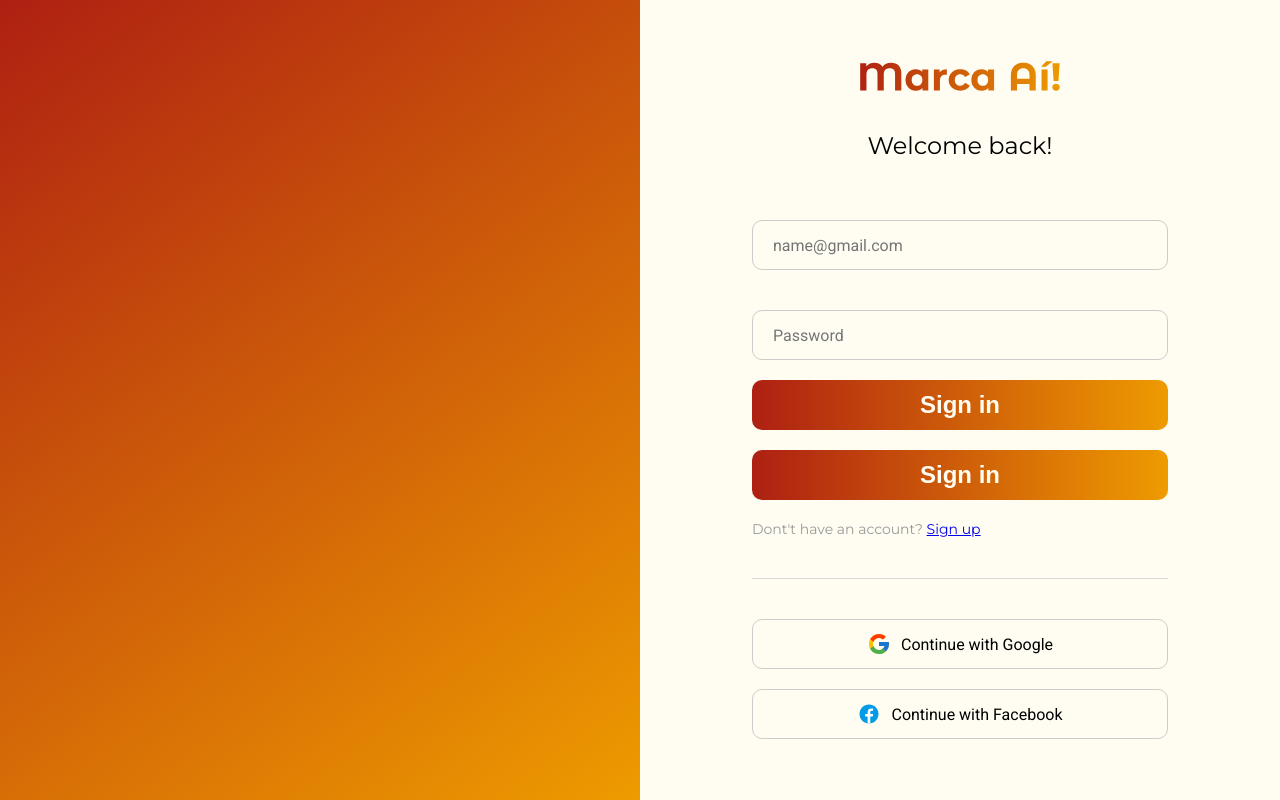
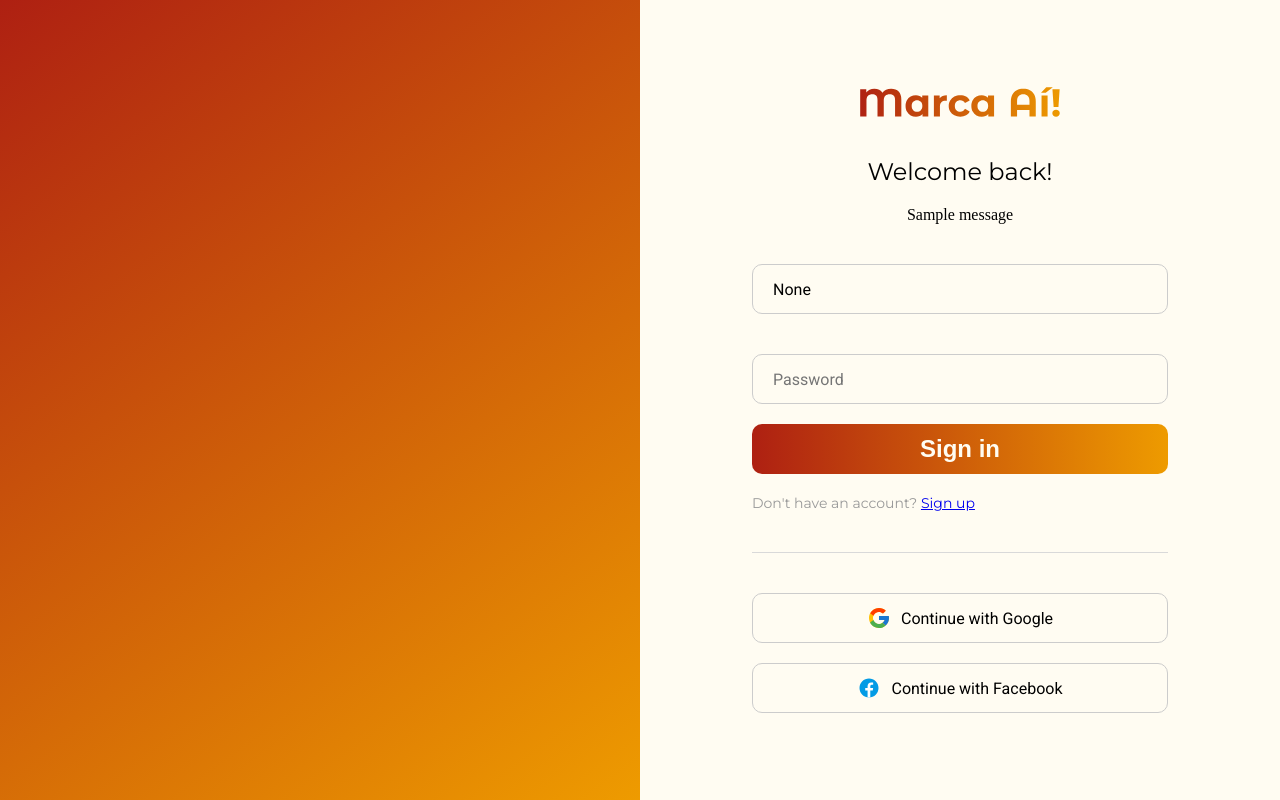
Before and after one commit to Gutobiel/Marca-ai, a Django app: template core/templates/login.html in a window 1280 px wide. Run offline with Django 5.2, Linux system fonts and the light colour scheme; the template is opened without the code that fills it: values that come from a table or form of the project are taken from there, others are empty; one stand-in notice (Sample message) is shown.

Commit message:
finalizando o envio de email o login começou a bugar

```diff
--- a/core/forms.py
+++ b/core/forms.py
@@ -1,13 +1,18 @@
-# core/forms.py
 from django import forms
 from django.contrib.auth.models import User
 
 class UserRegistrationForm(forms.ModelForm):
-    password = forms.CharField(widget=forms.PasswordInput, label="Password")
+    password1 = forms.CharField(widget=forms.PasswordInput)
+    password2 = forms.CharField(widget=forms.PasswordInput)
 
     class Meta:
         model = User
-        fields = ['username', 'email', 'password']
-        labels = {
-            'username': 'Name',
-        }
+        fields = ['username', 'email']
+
+    def clean_password2(self):
+        password1 = self.cleaned_data.get('password1')
+        password2 = self.cleaned_data.get('password2')
+
+        if password1 and password2 and password1 != password2:
+            raise forms.ValidationError("As senhas não coincidem.")
+        return password2
--- a/core/templates/login.html
+++ b/core/templates/login.html
@@ -1,14 +1,11 @@
 {% load static %}
 <!DOCTYPE html>
 <html lang="en">
-
 <head>
   <meta charset="UTF-8">
   <meta name="viewport" content="width=device-width, initial-scale=1.0">
   <title>MarcaAi! Login</title>
   <link rel="shortcut icon" href="{% static 'assets/images/T.png' %}" />
-  <link rel="shortcut icon" href="{% static 'assets/images/T.png' %}" />
-
   <link rel="stylesheet" href="{% static 'css/styleslogin.css' %}">
 </head>
 
@@ -16,27 +13,59 @@
   <div class="block1"></div>
   <div class="block2">
     <div class="container">
-      <img class="logo" src="{% static 'assets/img/Marca Aí! Logo.svg' %}" alt="">
+      <img class="logo" src="{% static 'assets/img/Marca Aí! Logo.svg' %}" alt="Logo">
       <h2 class="welcome">Welcome back!</h2>
+
+      <!-- Exibindo mensagens de erro -->
+      {% if messages %}
+        <div class="error-messages">
+          {% for message in messages %}
+            <p class="error">{{ message }}</p>
+          {% endfor %}
+        </div>
+      {% endif %}
+
+      <!-- Formulário de login -->
       <form action="{% url 'login' %}" method="post" id="form">
         {% csrf_token %}
-        <input class="input" type="email" name="email" placeholder="name@gmail.com" required>
+
+        <!-- Campo de E-mail -->
+        <input class="input" type="email" name="email" placeholder="name@gmail.com" required value="{{ form.email.value }}">
+
+        <!-- Campo de Senha -->
         <input class="input" type="password" name="password" placeholder="Password" required>
+
+        <!-- Exibição de erros de login -->
+        {% if form.errors %}
+          <div class="error-messages">
+            {% for field in form %}
+              {% for error in field.errors %}
+                <p class="error">{{ error }}</p>
+              {% endfor %}
+            {% endfor %}
+          </div>
+        {% endif %}
+
+        <!-- Botão de login -->
         <button form="form" type="submit" class="signin">Sign in</button>
       </form>
-      <button form="form" type="submit" value="submit" class="signin">Sign in</button>
+
       <div class="same-line signup">
-        <p>Dont't have an account? <a class="signuplink" href="{% url 'register.html' %}">Sign up</a></p>
+        <p>Don't have an account? <a class="signuplink" href="{% url 'cadastro' %}">Sign up</a></p>
       </div>
+
       <div class="line"></div>
-      <div class="same-line loginwith google"><img src="{% static 'assets/img/icons8-google-logo 1.svg' %}" alt="">
+
+      <div class="same-line loginwith google">
+        <img src="{% static 'assets/img/icons8-google-logo 1.svg' %}" alt="Google logo">
         <p class="continue">Continue with Google</p>
       </div>
-      <div class="same-line loginwith facebook"><img src="{% static 'assets/img/icons8-facebook-novo 1.svg' %}" alt="">
+
+      <div class="same-line loginwith facebook">
+        <img src="{% static 'assets/img/icons8-facebook-novo 1.svg' %}" alt="Facebook logo">
         <p class="continue">Continue with Facebook</p>
       </div>
     </div>
   </div>
 </body>
-
 </html>
--- a/marca_ai/urls.py
+++ b/marca_ai/urls.py
@@ -23,7 +23,7 @@
 urlpatterns = [
     path("admin/", admin.site.urls),
     path('', views.user_login, name='login'),
-    path('cadastro/', views.register, name='register'),
+    path('cadastro/', views.register, name='cadastro'),
     path('home/', views.home, name='home'),
     path('partidas/', views.partidas, name='partidas'),
 ]
```
Also changed, not shown: core/templates/cadastro.html (+25 -5 lines), core/views.py (+35 -8 lines), marca_ai/settings.py (+16 -4 lines), db.sqlite3, 9 other files.
